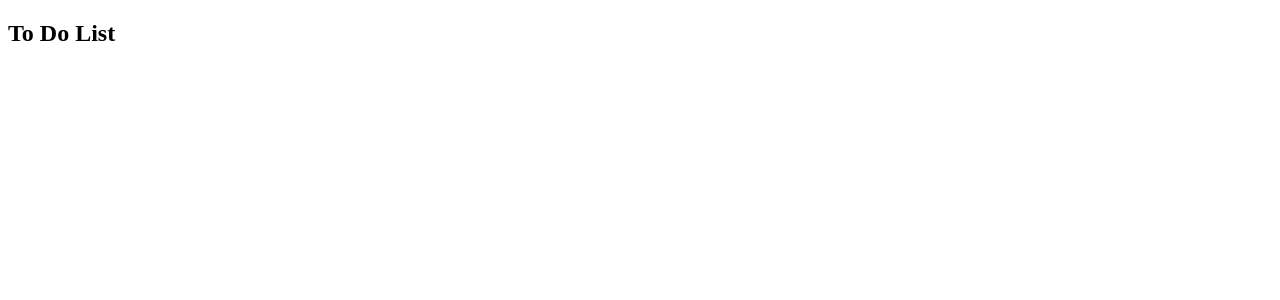
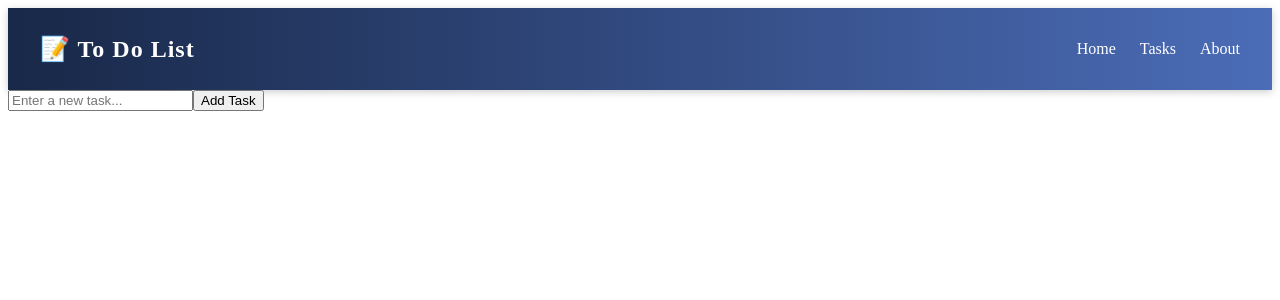
Before and after one commit to deepkapatel22199/ToDoList, a React (Vite) app in the folder frontend/: page / in a window 1280 px wide. Shown: the top 300 px of the page. Built offline with nearby package versions, Linux system fonts and the light colour scheme.

Commit message:
commit with navbar and add task

```diff
--- a/frontend/src/App.jsx
+++ b/frontend/src/App.jsx
@@ -1,11 +1,13 @@
 import React from 'react';
 import Navbar from './Components/Navbar';
+import ToDoForm from './Components/ToDoForm';
 
 function App() {
 
         return (
             <>
                 <Navbar />
+                <ToDoForm />
             </>
         );
 
--- /dev/null
+++ b/frontend/src/Components/Navbar.css
@@ -0,0 +1,33 @@
+.navbar {
+    display: flex;
+    justify-content: space-between;
+    align-items: center;
+    background-color: #4b6cb7; /* Blue gradient base */
+    background-image: linear-gradient(to right, #182848, #4b6cb7);
+    color: white;
+    padding: 1rem 2rem;
+    box-shadow: 0 2px 8px rgba(0, 0, 0, 0.2);
+  }
+
+  .navbar__logo {
+    font-size: 1.5rem;
+    font-weight: bold;
+    letter-spacing: 1px;
+  }
+
+  .navbar__links {
+    list-style: none;
+    display: flex;
+    gap: 1.5rem;
+  }
+
+  .navbar__links li a {
+    color: white;
+    text-decoration: none;
+    font-weight: 500;
+    transition: color 0.3s ease;
+  }
+
+  .navbar__links li a:hover {
+    color: #ffd166;
+  }
--- a/frontend/src/Components/Navbar.jsx
+++ b/frontend/src/Components/Navbar.jsx
@@ -1,15 +1,18 @@
-import React from 'react';
-
+import React from "react";
+import "./Navbar.css";
 
 
 const Navbar = () => {
-    return (
-        <nav className="navbar">
-            <div className="navbar-logo">
-                <h1>To Do List</h1>
-            </div>
-        </nav>
-    );
+  return (
+    <nav className="navbar">
+      <div className="navbar__logo">📝 To Do List</div>
+      <ul className="navbar__links">
+        <li><a href="/">Home</a></li>
+        <li><a href="/tasks">Tasks</a></li>
+        <li><a href="/about">About</a></li>
+      </ul>
+    </nav>
+  );
 };
 
 export default Navbar;
--- /dev/null
+++ b/frontend/src/Components/ToDoForm.jsx
@@ -0,0 +1,19 @@
+import React from "react";
+import "./ToDoForm.css";
+
+const ToDoForm = () => {
+  return (
+    <form className="todo-form">
+      <input
+        type="text"
+        className="todo-input"
+        placeholder="Enter a new task..."
+      />
+      <button type="submit" className="todo-button">
+        Add Task
+      </button>
+    </form>
+  );
+};
+
+export default ToDoForm;
```
Also changed, not shown: frontend/src/Components/ToDoForm.css (added).
